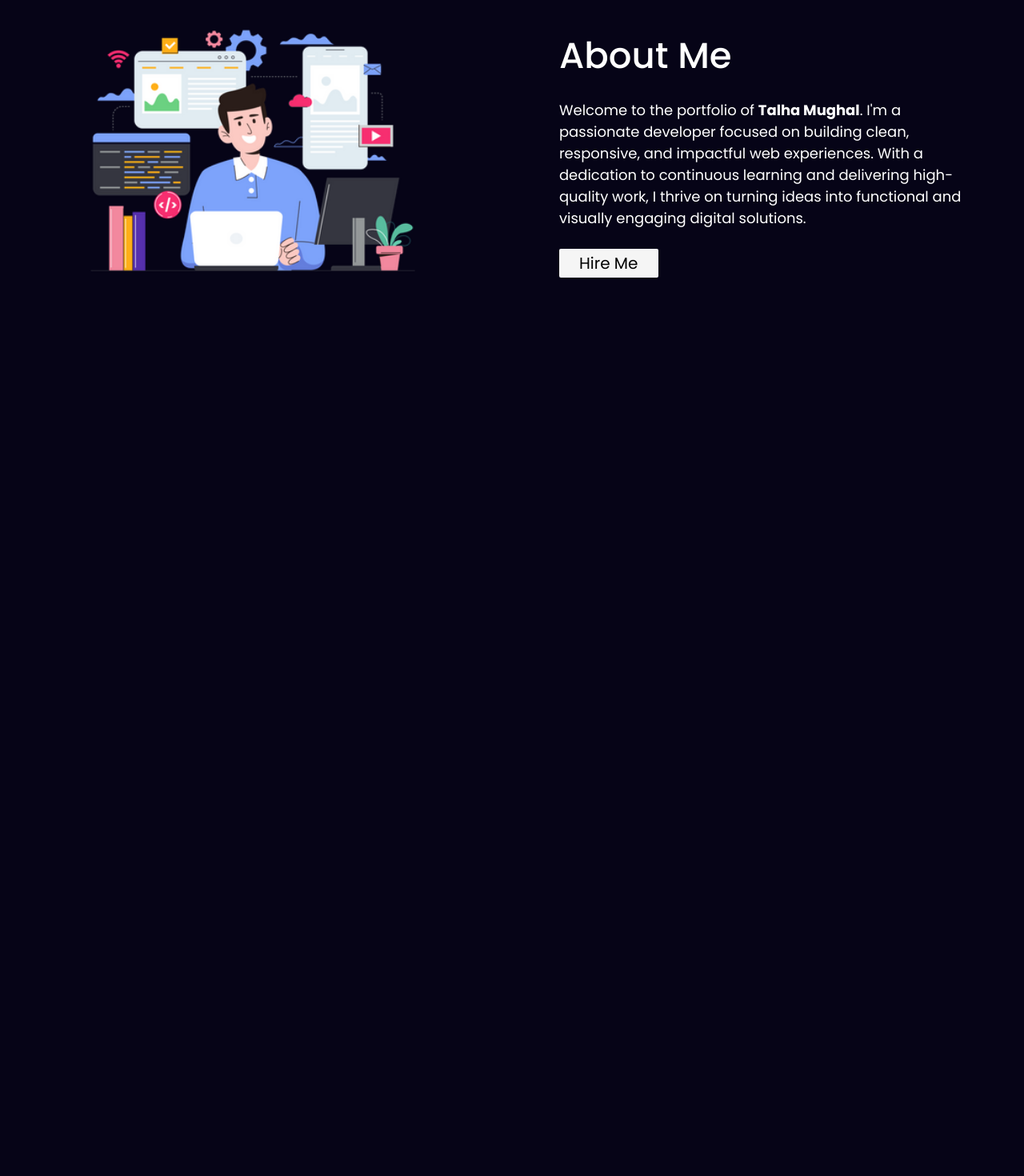
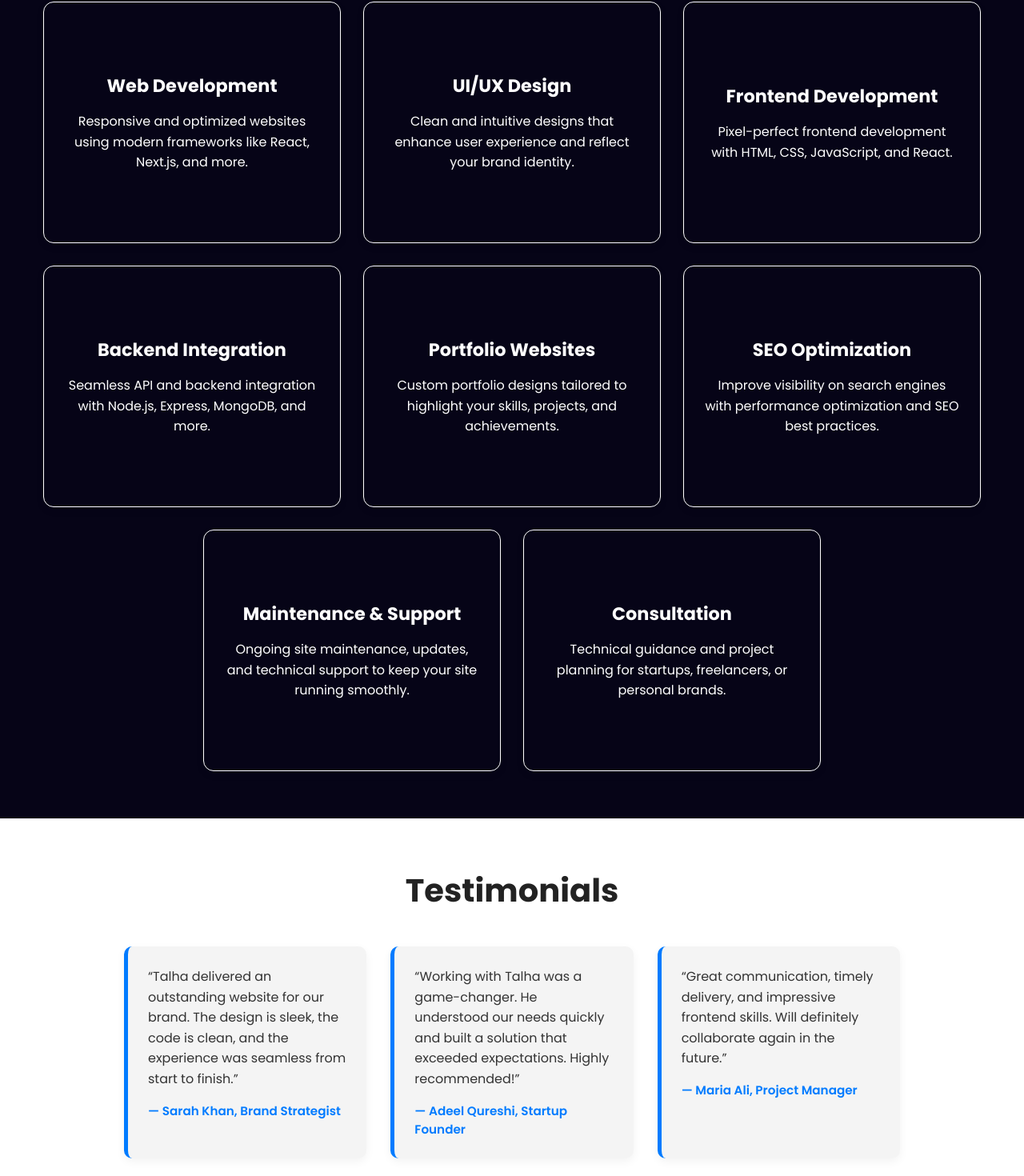
Before and after one commit to thegittyuser/Personal-Portfolio, a React (Vite) app: page / in a window 1280 px wide. Shown: the part 772-2242 px from the top of the page at 80% size. Before the commit the page ends 1252 px from the top, so only its background shows below. Built offline with nearby package versions, Linux system fonts and the light colour scheme.

Commit message:
All Sections Updated

```diff
--- a/src/App.jsx
+++ b/src/App.jsx
@@ -1,13 +1,17 @@
-import About from "./Components/About.jsx";
 import Header from "./Components/Header.jsx";
 import Hero from "./Components/Hero.jsx";
+import Services from "./Components/Services.jsx";
+import Testimonials from "./Components/Testimonials.jsx";
+import About from "./Components/About.jsx";
 
 function App() {
   return (
     <>
       <Header />
-      <Hero/>
-      <About/>
+      <Hero />
+      <Services />
+      <Testimonials />
+      <About />
     </>
   );
 }
--- a/src/Components/Services.jsx
+++ b/src/Components/Services.jsx
@@ -1,7 +1,69 @@
-import "./services.css";
+import "./css/services.css";
 
 function Services() {
-
+  return (
+    <section className="services">
+      <h2>Services Offered</h2>
+      <div className="services-container">
+        <div className="card">
+          <h3>Web Development</h3>
+          <p>
+            Responsive and optimized websites using modern frameworks like
+            React, Next.js, and more.
+          </p>
+        </div>
+        <div className="card">
+          <h3>UI/UX Design</h3>
+          <p>
+            Clean and intuitive designs that enhance user experience and reflect
+            your brand identity.
+          </p>
+        </div>
+        <div className="card">
+          <h3>Frontend Development</h3>
+          <p>
+            Pixel-perfect frontend development with HTML, CSS, JavaScript, and
+            React.
+          </p>
+        </div>
+        <div className="card">
+          <h3>Backend Integration</h3>
+          <p>
+            Seamless API and backend integration with Node.js, Express, MongoDB,
+            and more.
+          </p>
+        </div>
+        <div className="card">
+          <h3>Portfolio Websites</h3>
+          <p>
+            Custom portfolio designs tailored to highlight your skills,
+            projects, and achievements.
+          </p>
+        </div>
+        <div className="card">
+          <h3>SEO Optimization</h3>
+          <p>
+            Improve visibility on search engines with performance optimization
+            and SEO best practices.
+          </p>
+        </div>
+        <div className="card">
+          <h3>Maintenance & Support</h3>
+          <p>
+            Ongoing site maintenance, updates, and technical support to keep
+            your site running smoothly.
+          </p>
+        </div>
+        <div className="card">
+          <h3>Consultation</h3>
+          <p>
+            Technical guidance and project planning for startups, freelancers,
+            or personal brands.
+          </p>
+        </div>
+      </div>
+    </section>
+  );
 }
 
 export default Services;
--- a/src/Components/Testimonials.jsx
+++ b/src/Components/Testimonials.jsx
@@ -1,5 +1,38 @@
-import "./testimonials.css";
+import "./css/testimonials.css";
 
-function Testimonials() {}
+function Testimonials() {
+  return (
+    <>
+      <section className="testimonials">
+        <h2>Testimonials</h2>
+        <div className="testimonials-container">
+          <div className="testimonial-card">
+            <p>
+              “Talha delivered an outstanding website for our brand. The design
+              is sleek, the code is clean, and the experience was seamless from
+              start to finish.”
+            </p>
+            <h4>— Sarah Khan, Brand Strategist</h4>
+          </div>
+          <div className="testimonial-card">
+            <p>
+              “Working with Talha was a game-changer. He understood our needs
+              quickly and built a solution that exceeded expectations. Highly
+              recommended!”
+            </p>
+            <h4>— Adeel Qureshi, Startup Founder</h4>
+          </div>
+          <div className="testimonial-card">
+            <p>
+              “Great communication, timely delivery, and impressive frontend
+              skills. Will definitely collaborate again in the future.”
+            </p>
+            <h4>— Maria Ali, Project Manager</h4>
+          </div>
+        </div>
+      </section>
+    </>
+  );
+}
 
 export default Testimonials;
--- /dev/null
+++ b/src/Components/css/services.css
@@ -0,0 +1,55 @@
+.services {
+  padding: 60px 20px;
+  /* background-color: #f9f9f9; */
+  text-align: center;
+}
+
+.services h2 {
+  font-size: 2.5rem;
+  margin-bottom: 40px;
+  color: #fff;
+  font-weight: 500;
+}
+
+/* Flexbox layout for services */
+.services-container {
+  display: flex;
+  flex-wrap: wrap;
+  justify-content: center;
+  gap: 30px;
+  max-width: 1200px;
+  margin: 0 auto;
+}
+
+.card {
+  /* background-color: #fff; */
+  outline: 1px solid #fff;
+  border-radius: 12px;
+  padding: 25px;
+  box-shadow: 0 4px 12px rgba(0, 0, 0, 0.08);
+  transition: transform 0.3s ease, box-shadow 0.3s ease;
+  width: calc(33.333% - 30px); /* 3 cards per row with gap */
+  min-width: 260px;
+  box-sizing: border-box;
+  height: 300px;
+  display: flex;
+  flex-direction: column;
+  justify-content: center;
+}
+
+.card:hover {
+  transform: translateY(-5px);
+  box-shadow: 0 8px 20px rgba(0, 0, 0, 0.12);
+}
+
+.card h3 {
+  font-size: 1.4rem;
+  color: #fff;
+  margin-bottom: 15px;
+}
+
+.card p {
+  font-size: 1rem;
+  color: #fff;
+  line-height: 1.6;
+}
--- /dev/null
+++ b/src/Components/css/testimonials.css
@@ -0,0 +1,51 @@
+.testimonials {
+  padding: 60px 20px;
+  background-color: #fff;
+  text-align: center;
+}
+
+.testimonials h2 {
+  font-size: 2.5rem;
+  margin-bottom: 40px;
+  color: #222;
+}
+
+/* Flex layout */
+.testimonials-container {
+  display: flex;
+  flex-wrap: wrap;
+  justify-content: center;
+  gap: 30px;
+  max-width: 1000px;
+  margin: 0 auto;
+}
+
+.testimonial-card {
+  background-color: #f4f4f4;
+  border-left: 5px solid #007bff;
+  border-radius: 10px;
+  padding: 25px;
+  width: calc(33.333% - 30px);
+  min-width: 280px;
+  box-sizing: border-box;
+  text-align: left;
+  box-shadow: 0 4px 12px rgba(0, 0, 0, 0.05);
+  transition: transform 0.3s ease;
+}
+
+.testimonial-card:hover {
+  transform: translateY(-5px);
+}
+
+.testimonial-card p {
+  font-size: 1rem;
+  color: #333;
+  margin-bottom: 15px;
+  line-height: 1.6;
+}
+
+.testimonial-card h4 {
+  font-size: 0.95rem;
+  color: #007bff;
+  font-weight: 600;
+}
```
